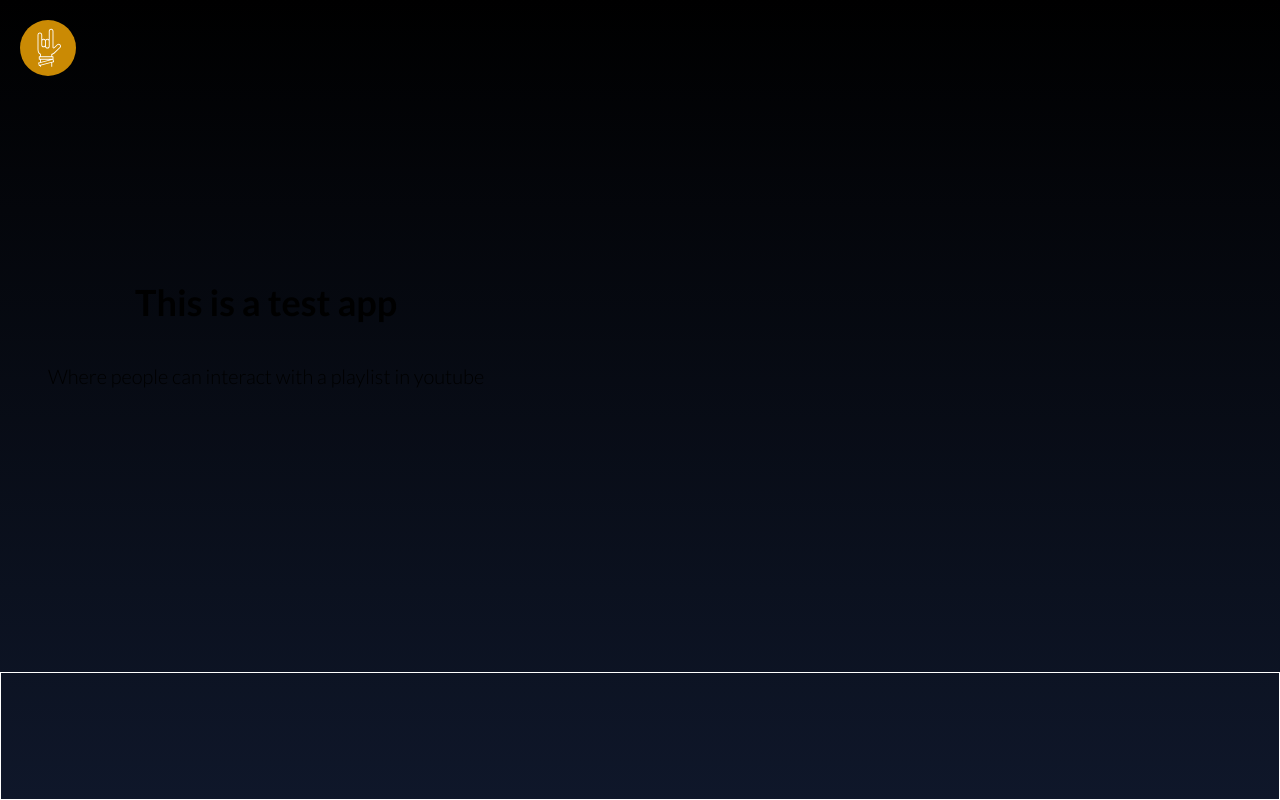
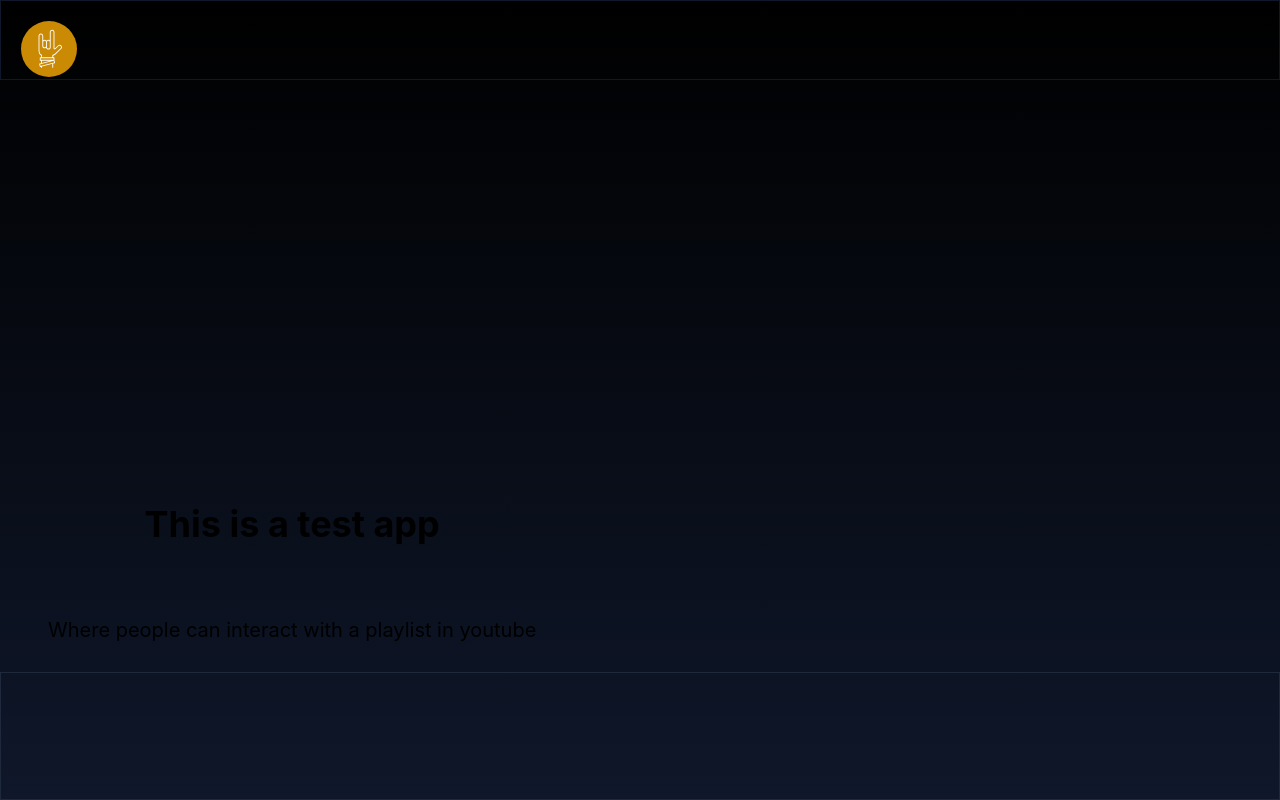
Before and after one commit to xV0lk/r-and-ch, a Next.js app: page / in a window 1280 px wide. Built offline with nearby package versions, Linux system fonts and the light colour scheme.

Commit message:
page layout improoved

```diff
--- a/src/components/Layout/pageLayout.tsx
+++ b/src/components/Layout/pageLayout.tsx
@@ -6,14 +6,14 @@ type Props = {
 };
 export const PageLayout: React.FC<Props> = ({ children }) => {
   return (
-    <div className="w-screen h-screen bg-slate-900 bg-gradient-to-t from-slate-900 to-darkgrad-2">
-      <div className="absolute top-0 left-0">
+    <div className="w-screen h-screen bg-gradient-to-t from-slate-900 to-darkgrad-2">
+      <div className="w-full h-20 border border-slate-900">
         <Header />
       </div>
-      <div className="absolute top-0 left-0 h-[calc(100%-8rem)]">
-        <div className="flex h-full">{children}</div>
+      <div className="h-[calc(100%-5rem-8rem)]">
+        <div className="flex w-screen h-full">{children}</div>
       </div>
-      <div className="absolute bottom-0 left-0 w-screen h-32 bg-none border border-white"></div>
+      <div className="absolute bottom-0 left-0 w-screen h-32 bg-none border border-slate-800"></div>
     </div>
   );
 };
--- a/src/components/landing/BaseLanding.tsx
+++ b/src/components/landing/BaseLanding.tsx
@@ -2,15 +2,15 @@ import { FC } from 'react';
 
 const BaseLanding: FC = () => {
   return (
-    <>
-      <div className="flex h-full flex-col font-lato justify-center text-center align-middle px-12">
+    <div className="h-full overflow-auto">
+      <div className="mt-[calc(100%-10rem)] h-full marker:font-lato text-center align-middle px-12 mx-auto">
         <h1 className="text-4xl h-20 font-bold">This is a test app</h1>
-        <div className="h-15" />
+        <div className="h-8" />
         <h2 className="text-xl">
           Where people can interact with a playlist in youtube
         </h2>
       </div>
-    </>
+    </div>
   );
 };
 
```
